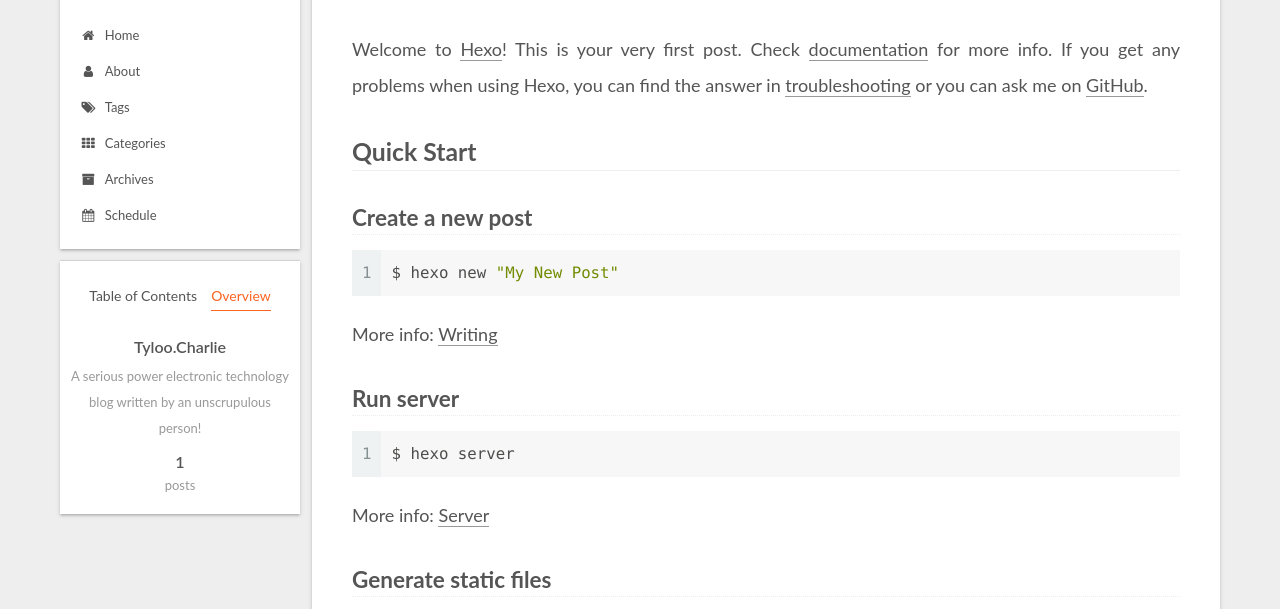
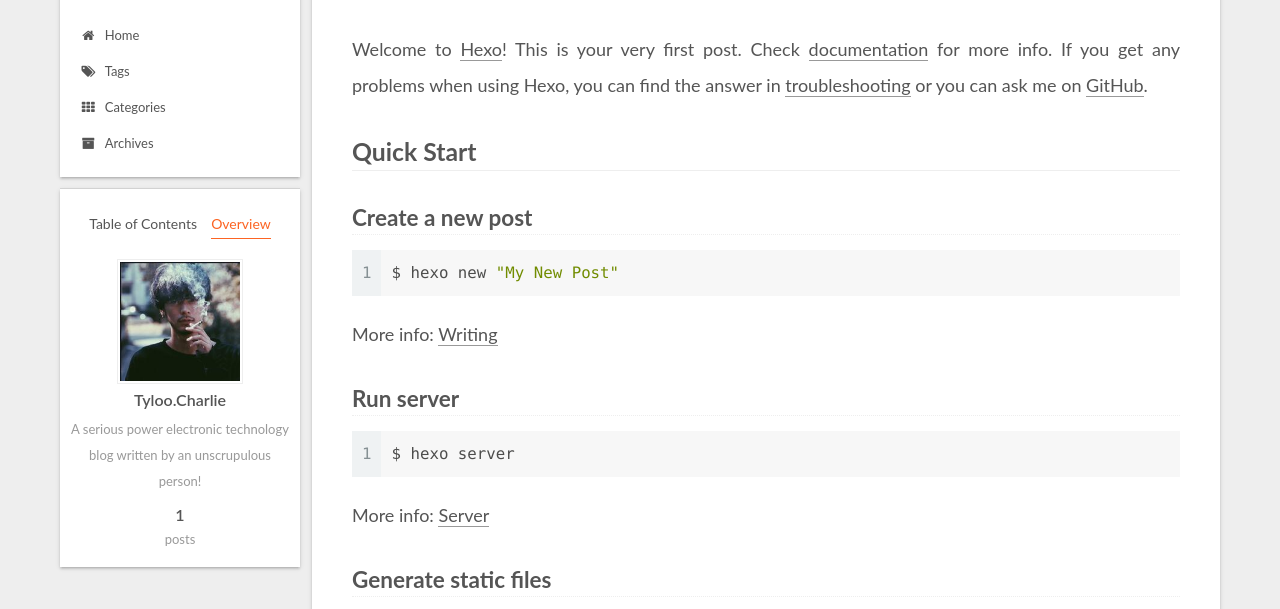
Before and after one commit to VisualCSharp/VisualCSharp.github.io, a plain HTML site: page 2021/01/23/hello-world/index.html in a window 1280 px wide. Both pictures are taken after a click on the item "Overview". Shown: the part 143-752 px from the top of the page. Drawn offline with Linux system fonts and the light colour scheme.

Commit message:
Site updated: 2021-02-20 12:02:45

```diff
--- a/2021/01/23/hello-world/index.html
+++ b/2021/01/23/hello-world/index.html
@@ -118,11 +118,6 @@
     <a href="/" rel="section"><i class="fa fa-fw fa-home"></i>Home</a>
 
   </li>
-        <li class="menu-item menu-item-about">
-
-    <a href="/about/" rel="section"><i class="fa fa-fw fa-user"></i>About</a>
-
-  </li>
         <li class="menu-item menu-item-tags">
 
     <a href="/tags/" rel="section"><i class="fa fa-fw fa-tags"></i>Tags</a>
@@ -136,11 +131,6 @@
         <li class="menu-item menu-item-archives">
 
     <a href="/archives/" rel="section"><i class="fa fa-fw fa-archive"></i>Archives</a>
-
-  </li>
-        <li class="menu-item menu-item-schedule">
-
-    <a href="/schedule/" rel="section"><i class="fa fa-fw fa-calendar"></i>Schedule</a>
 
   </li>
   </ul>
@@ -174,7 +164,7 @@
     <link itemprop="mainEntityOfPage" href="http://example.com/2021/01/23/hello-world/">
 
     <span hidden itemprop="author" itemscope itemtype="http://schema.org/Person">
-      <meta itemprop="image" content="/images/avatar.gif">
+      <meta itemprop="image" content="/images/avatar.jpg">
       <meta itemprop="name" content="Tyloo.Charlie">
       <meta itemprop="description" content="A serious power electronic technology blog written by an unscrupulous person!">
     </span>
@@ -293,6 +283,8 @@
 
       <div class="site-overview-wrap sidebar-panel">
         <div class="site-author motion-element" itemprop="author" itemscope itemtype="http://schema.org/Person">
+    <img class="site-author-image" itemprop="image" alt="Tyloo.Charlie"
+      src="/images/avatar.jpg">
   <p class="site-author-name" itemprop="name">Tyloo.Charlie</p>
   <div class="site-description" itemprop="description">A serious power electronic technology blog written by an unscrupulous person!</div>
 </div>
```
Also changed, not shown: about/index.html (+2 -10 lines), archives/2021/01/index.html (+2 -10 lines), archives/2021/index.html (+2 -10 lines), archives/index.html (+2 -10 lines), categories/index.html (+2 -10 lines), index.html (+3 -11 lines), schedule/index.html (+2 -10 lines), tags/index.html (+2 -10 lines), images/avatar.jpg (added).
